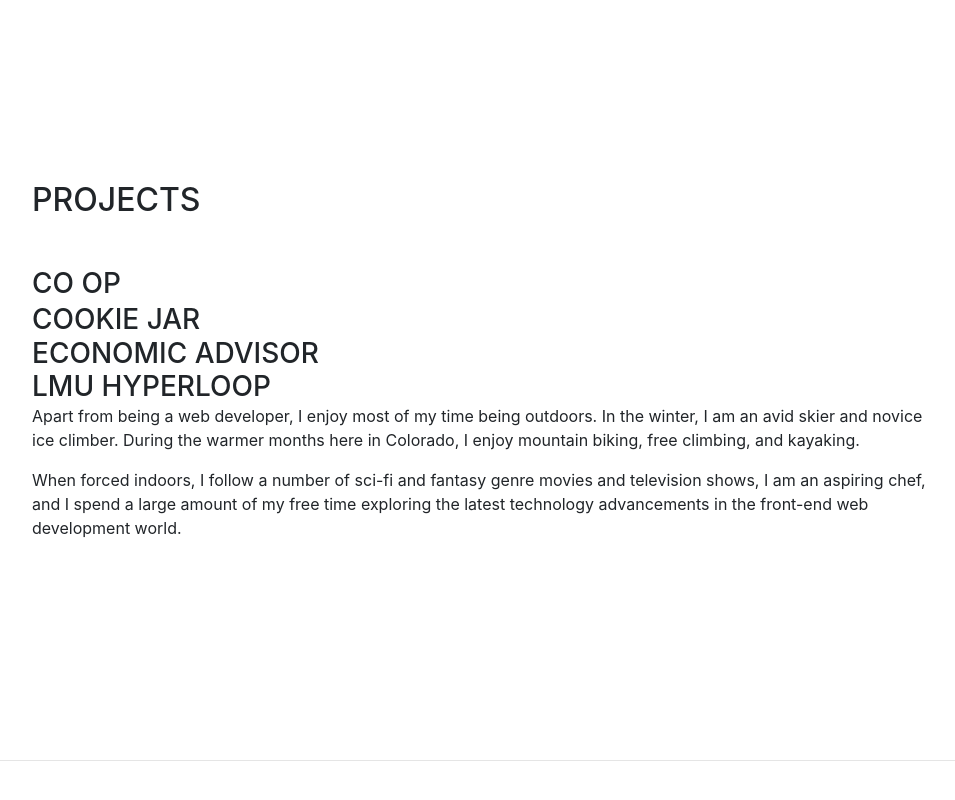
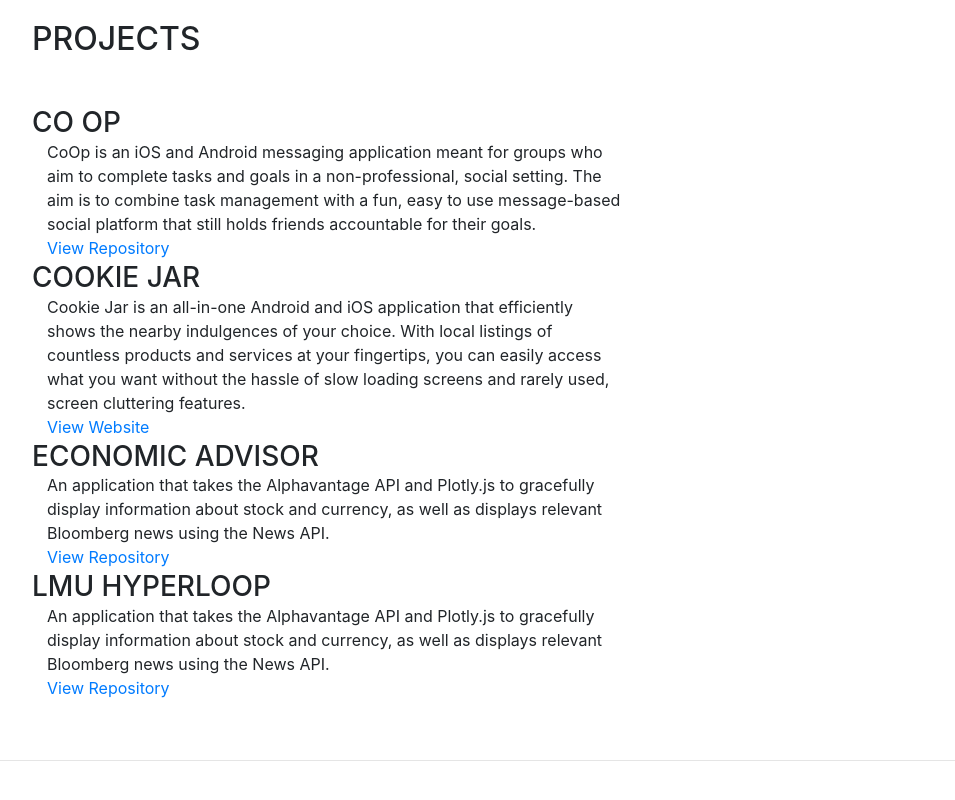
Before and after one commit to SamChami/samchami.github.io, a website with bundled scripts: page index.html in a window 1280 px wide. Shown: the part 3710-4510 px from the top of the page, without its empty margins (288-1243 px from the left). Built offline with nearby package versions, Linux system fonts and the light colour scheme; a web font is replaced by a local one.

Commit message:
Started on projects page

```diff
--- a/css/resume.css
+++ b/css/resume.css
@@ -194,13 +194,10 @@
 .skills-descriptor {
   font-size: 20px;
   position: relative;
-  padding-bottom: 10px;
   margin: auto;
   display: none;
+  vertical-align: middle;
   width: 0px;
-  -webkit-transition: width 2s; /* Safari */
-  transition: width 2s;
-
 }
 
 @keyframes appear {
--- a/index.html
+++ b/index.html
@@ -24,7 +24,6 @@
   </head>
 
   <body id="page-top">
-
     <nav class="navbar navbar-expand-lg navbar-dark bg-primary fixed-top" id="sideNav">
       <a class="navbar-brand js-scroll-trigger" href="#page-top">
         <span class="d-block d-lg-none">Samuel Chami</span>
@@ -262,17 +261,36 @@
           <h2 class="mb-5">Projects</h2>
           <h3 class="mb-0">Co Op</h3>
           <div class="col-md-8">
-
+            <div>CoOp is an iOS and Android messaging application meant for groups who aim to complete tasks and goals in a non-professional, social setting. The aim is to combine task management with a fun, easy to use message-based social platform that still holds friends accountable for their goals.</div>
+            <a href="https://www.github.com/johns/coop" target="_blank">View Repository</a>
           </div>
           <div class="col-md-4">
 
           </div>
           <h3 class="mb-0">Cookie Jar</h3>
+          <div class="col-md-8">
+            <div>Cookie Jar is an all-in-one Android and iOS application that efficiently shows the nearby indulgences of your choice. With local listings of countless products and services at your fingertips, you can easily access what you want without the hassle of slow loading screens and rarely used, screen cluttering features.</div>
+            <a href="http://thecookiejar.io" target="_blank">View Website</a>
+          </div>
+          <div class="col-md-4">
+
+          </div>
           <h3 class="mb-0">Economic Advisor</h3>
+          <div class="col-md-8">
+            <div>An application that takes the Alphavantage API and Plotly.js to gracefully display information about stock and currency, as well as displays relevant Bloomberg news using the News API.</div>
+            <a href="https://github.com/SamChami/economic-advisor" target="_blank">View Repository</a>
+          </div>
+          <div class="col-md-4">
+
+          </div>
           <h3 class="mb-0">LMU Hyperloop</h3>
+          <div class="col-md-8">
+            <div>An application that takes the Alphavantage API and Plotly.js to gracefully display information about stock and currency, as well as displays relevant Bloomberg news using the News API.</div>
+            <a href="https://github.com/SamChami/economic-advisor" target="_blank">View Repository</a>
+          </div>
+          <div class="col-md-4">
 
-          <p>Apart from being a web developer, I enjoy most of my time being outdoors. In the winter, I am an avid skier and novice ice climber. During the warmer months here in Colorado, I enjoy mountain biking, free climbing, and kayaking.</p>
-          <p class="mb-0">When forced indoors, I follow a number of sci-fi and fantasy genre movies and television shows, I am an aspiring chef, and I spend a large amount of my free time exploring the latest technology advancements in the front-end web development world.</p>
+          </div>
         </div>
       </section>
 
```
